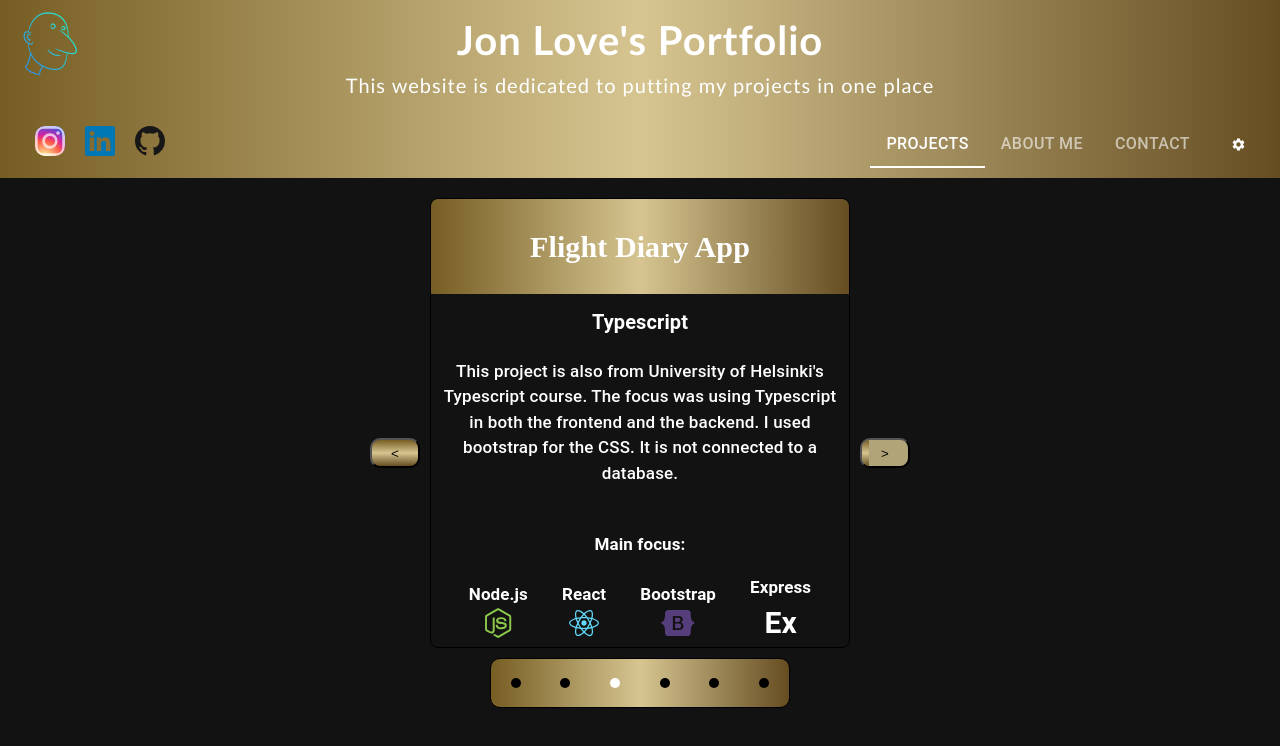
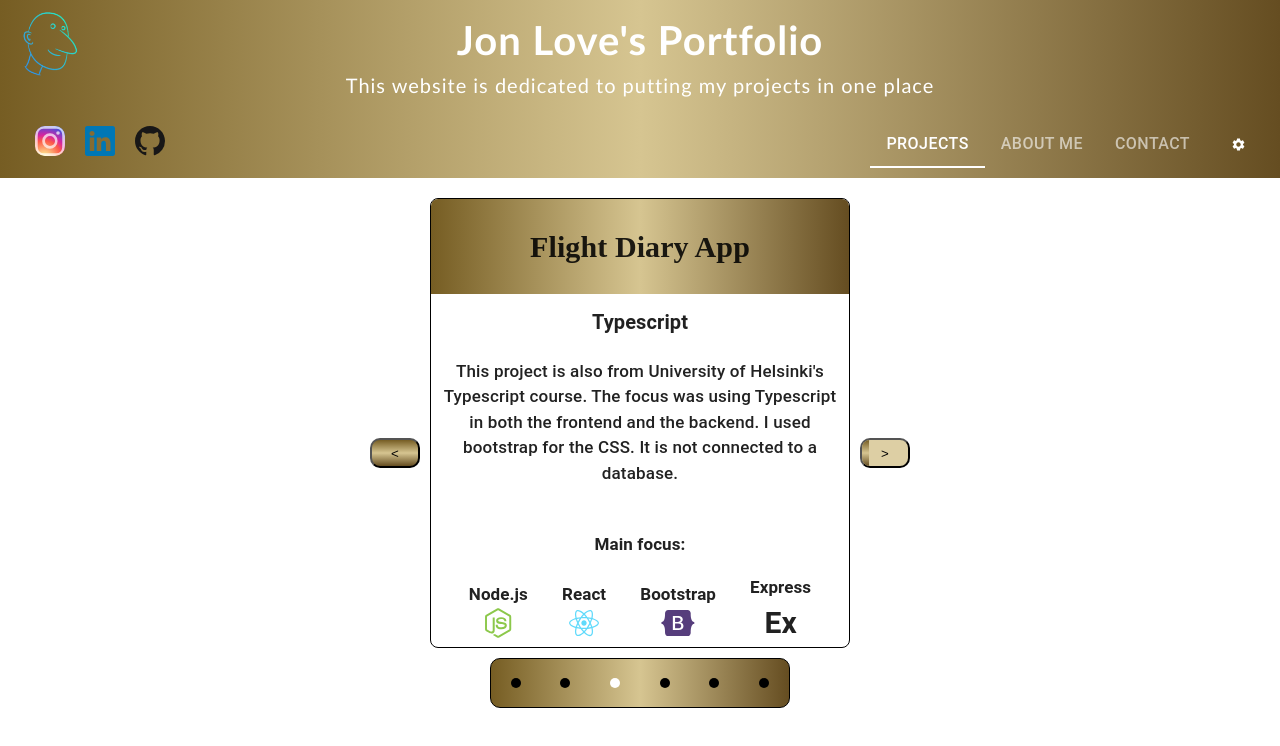
Before and after one commit to jonnny013/portfolio, a React (Vite) app: page / in a window 1280 px wide. Shown: the top 746 px of the page. Built offline with nearby package versions, Linux system fonts and the light colour scheme.

Commit message:
create context create darkmode context

```diff
--- a/src/App.tsx
+++ b/src/App.tsx
@@ -4,19 +4,19 @@ import { ThemeProvider } from '@mui/material/styles'
 import { CssBaseline } from '@mui/material';
 import './themes/App.css';
 import Carousel from './components/Projects/Carousel';
-import type { Project } from './types';
 import HeaderIndex from './components/Header/HeaderIndex';
 import { Route, Routes } from 'react-router-dom';
 import ContactIndex from './components/ContactMe/ContactIndex';
 import AboutIndex from './components/AboutMe/AboutIndex';
 import AdminIndex from './components/Admin/AdminIndex'
-import { useState } from 'react';
+import { useContext } from 'react'
+import DarkModeContext from './contexts/darkContext'
 
 
 
 const App: React.FC = () => {
-  const [darkMode, setDarkMode] = useState(true)
-
+ const darkMode = useContext(DarkModeContext)?.[0]?.darkMode || false
+  console.log(darkMode)
   return (
     <ThemeProvider theme={darkMode ? materialUIThemeDark : materialUIThemeLight}>
       <CssBaseline />
--- a/src/components/Header/SettingsMenu.tsx
+++ b/src/components/Header/SettingsMenu.tsx
@@ -5,8 +5,13 @@ import SettingsIcon from '@mui/icons-material/Settings'
 import { useState } from 'react'
 import { useNavigate } from 'react-router-dom'
 import themes from '../../themes/themes'
+import { useContext } from 'react'
+import DarkModeContext from '../../contexts/darkContext'
+
 
 const SettingsMenu = () => {
+  const [, dispatch] = useContext(DarkModeContext) || [undefined, () => {}]
+
   const navigate = useNavigate()
   const [anchorEl, setAnchorEl] = useState<null | HTMLElement>(null)
   const open = Boolean(anchorEl)
@@ -51,7 +56,14 @@ const SettingsMenu = () => {
         >
           Admin
         </MenuItem>
-        <MenuItem onClick={handleClose}>Light/Dark</MenuItem>
+        <MenuItem
+          onClick={() => {
+            handleClose()
+            dispatch({type: 'TOGGLE_DARK' })
+          }}
+        >
+          Light/Dark
+        </MenuItem>
         <MenuItem onClick={handleClose}>Language</MenuItem>
       </Menu>
     </>
--- a/src/components/LoadingScreen.tsx
+++ b/src/components/LoadingScreen.tsx
@@ -1,4 +1,3 @@
-import React from 'react'
 
 const LoadingScreen = () => {
   return (
--- a/src/components/Projects/Carousel.tsx
+++ b/src/components/Projects/Carousel.tsx
@@ -36,7 +36,6 @@ const Carousel = () => {
   if (result.isLoading) {
     return <LoadingScreen />
   }
-  console.log(result.data)
 
   if (result) {
     if (result.data) {
--- /dev/null
+++ b/src/contexts/darkContext.tsx
@@ -0,0 +1,32 @@
+import { Dispatch, ReactNode, createContext, useReducer } from 'react'
+
+type DarkModeAction = { type: 'TOGGLE_DARK' }
+
+ const darkModeReducer = (state: { darkMode: boolean }, action: DarkModeAction) => {
+  switch (action.type) {
+    case "TOGGLE_DARK":
+      return {...state, darkMode: !state.darkMode}
+    default:
+      return state
+  }
+}
+const initialState = {
+  darkMode: false,
+}
+type DarkModeContextType = [
+  state: { darkMode: boolean },
+  dispatch: Dispatch<DarkModeAction>
+]
+const DarkModeContext = createContext<DarkModeContextType | undefined>(undefined)
+
+export const DarkModeProvider = ({ children }: { children: ReactNode }) => {
+  const [darkMode, darkModeDispatch] = useReducer(darkModeReducer, initialState)
+
+  return (
+    <DarkModeContext.Provider value={[darkMode, darkModeDispatch]}>
+      {children}
+    </DarkModeContext.Provider>
+  )
+}
+
+export default DarkModeContext
--- a/src/main.tsx
+++ b/src/main.tsx
@@ -2,13 +2,16 @@ import ReactDOM from 'react-dom/client'
 import { QueryClient, QueryClientProvider } from '@tanstack/react-query'
 import App from './App.tsx'
 import { BrowserRouter as Router } from 'react-router-dom'
+import { DarkModeProvider } from './contexts/darkContext.tsx'
 
 const queryClient = new QueryClient()
 
 ReactDOM.createRoot(document.getElementById('root')!).render(
   <QueryClientProvider client={queryClient}>
-    <Router>
-      <App />
-    </Router>
+    <DarkModeProvider>
+      <Router>
+        <App />
+      </Router>
+    </DarkModeProvider>
   </QueryClientProvider>
 )
```
Also changed, not shown: src/context/appContext.ts (deleted).
